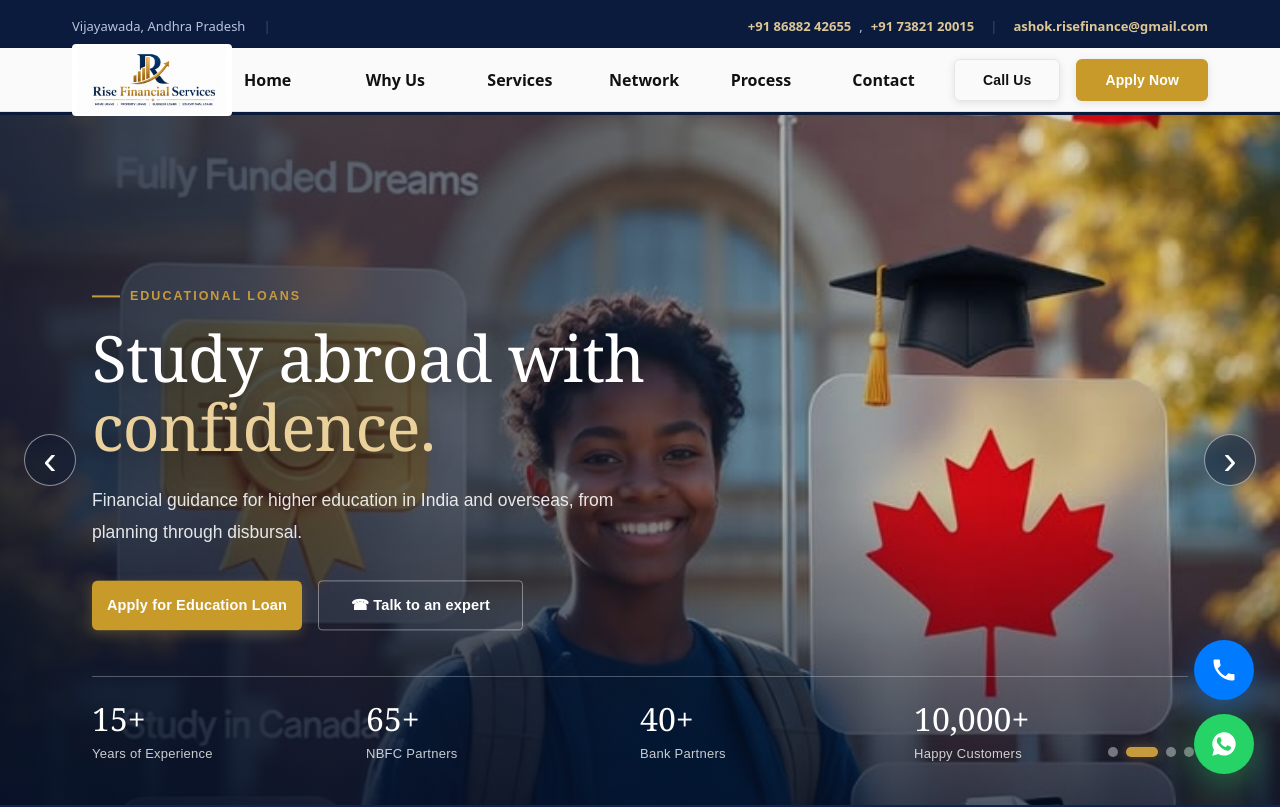
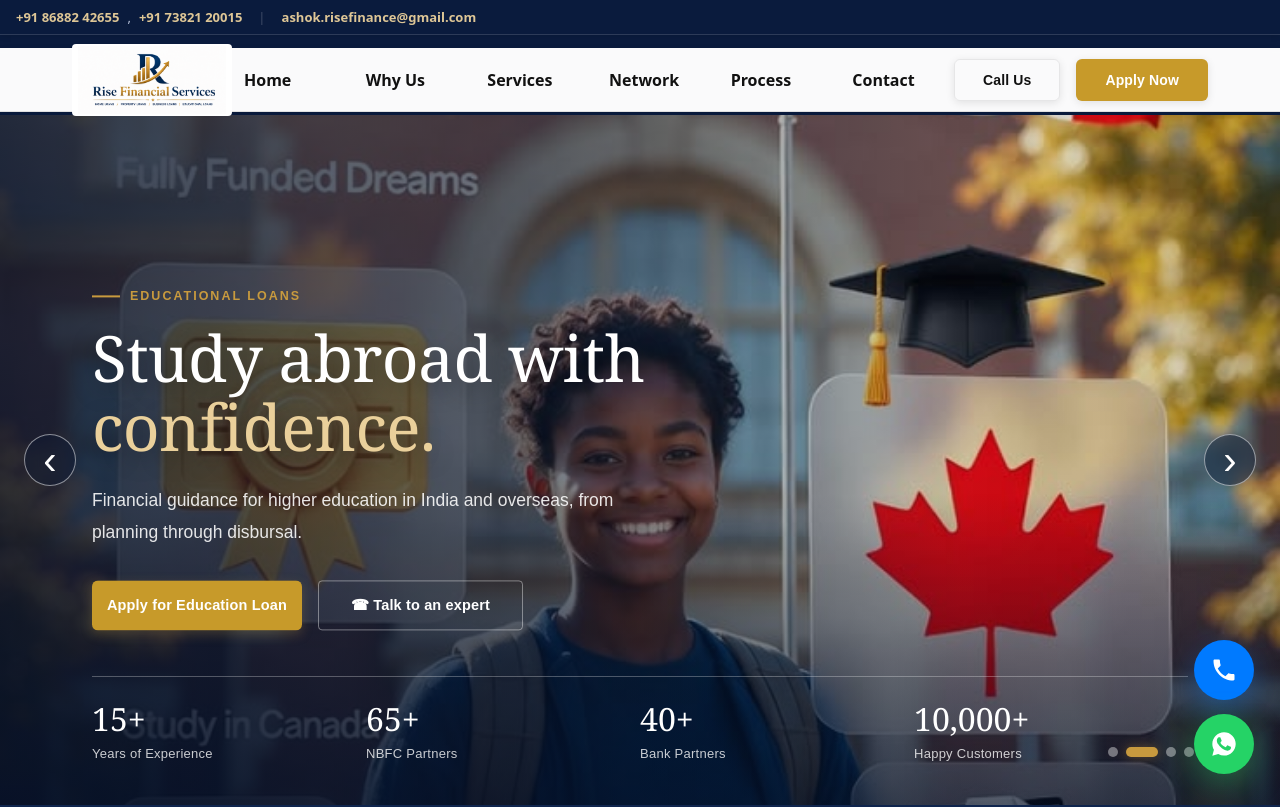
Before and after one commit to ashokaki1704/Rise-Financial-Service, a React (Vite) app: page / in a window 1280 px wide. Shown: the top 807 px of the page. Built offline with nearby package versions, Linux system fonts and the light colour scheme.

Commit message:
Update Header.jsx

```diff
--- a/src/components/Header.jsx
+++ b/src/components/Header.jsx
@@ -76,7 +76,7 @@ export default function Header() {
 
           </div>
 
-          <div className="topbar-right">
+          <div className="topbar">
             <div className="contacts">
               <a href="tel:+918688242655" className="phone">+91 86882 42655</a>
               <span className="comma">,</span>
```
